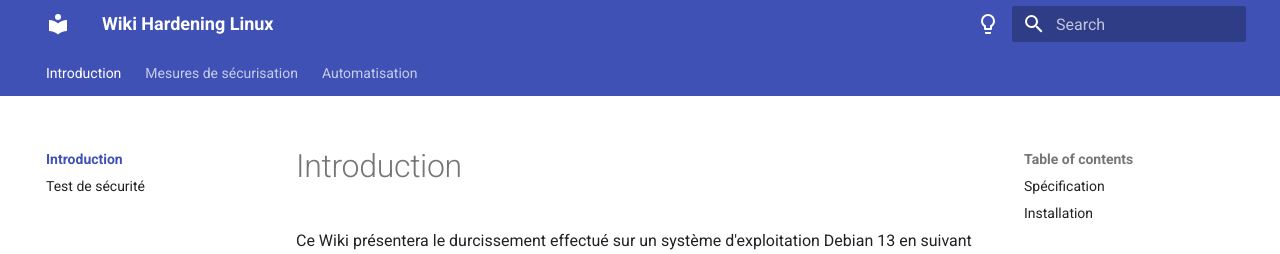
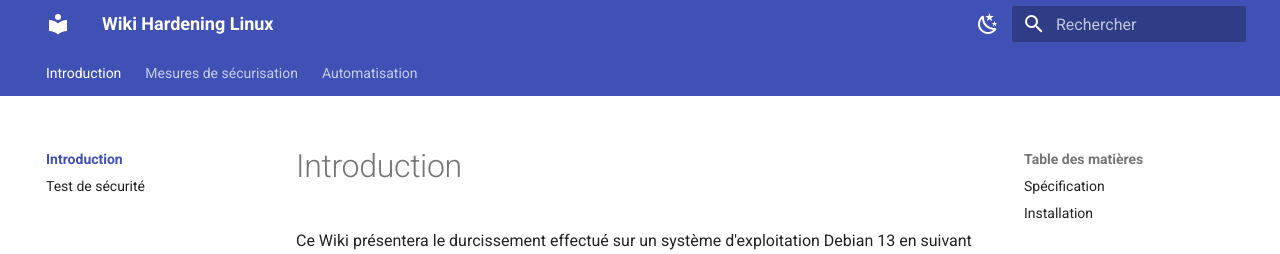
Before and after one commit to B1aSst/wiki-hardening-linux, an MkDocs documentation site: the page built from docs/index.md, in a window 1280 px wide. Shown: the top 254 px of the page. Built offline with MkDocs 1.6.1 and Material for MkDocs 9.7.7, drawn with Linux system fonts in a browser that asks for light colours.

```diff
--- a/mkdocs.yml
+++ b/mkdocs.yml
@@ -2,6 +2,7 @@ site_name: Wiki Hardening Linux
 site_url: https://b1asst.github.io/wiki-hardening-linux/
 theme:
   name: material
+  language: fr
   features:
     - content.code.copy
     - toc.follow
@@ -17,7 +18,7 @@ theme:
       primary: indigo
       accent: indigo
       toggle:
-        icon: material/lightbulb-outline
+        icon: material/weather-night
         name: Switch to dark mode
 
     # Dark mode
@@ -26,7 +27,7 @@ theme:
       primary: indigo
       accent: indigo
       toggle:
-        icon: material/lightbulb
+        icon: material/weather-sunny
         name: Switch to light mode
 nav:
   - "Introduction":
@@ -47,3 +48,8 @@ markdown_extensions:
       emoji_generator: !!python/name:material.extensions.emoji.to_svg
   - toc:
       permalink: true
+
+extra:
+  analytics:
+    provider: google
+    property: GTM-WT59M3WS
```
